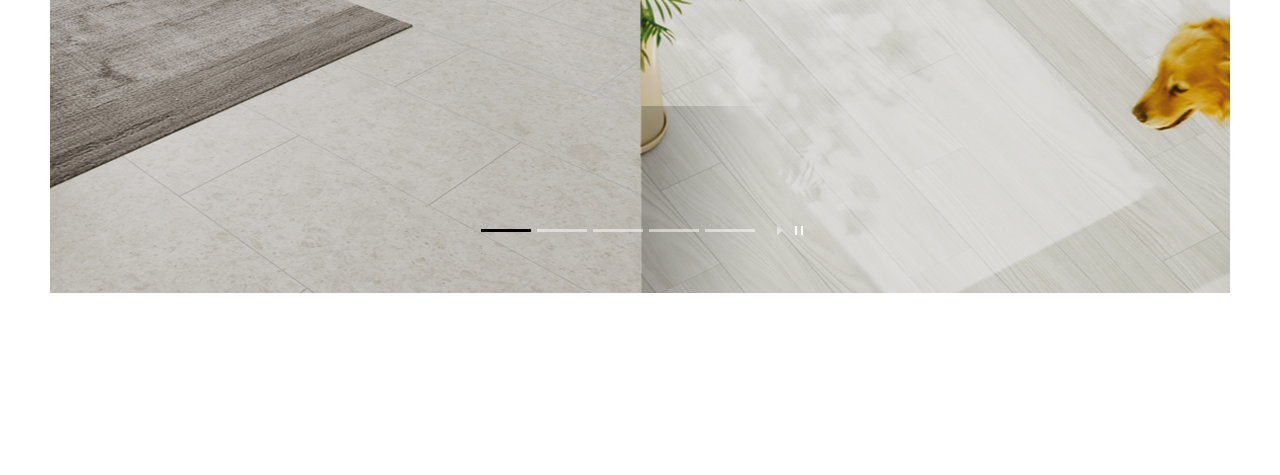
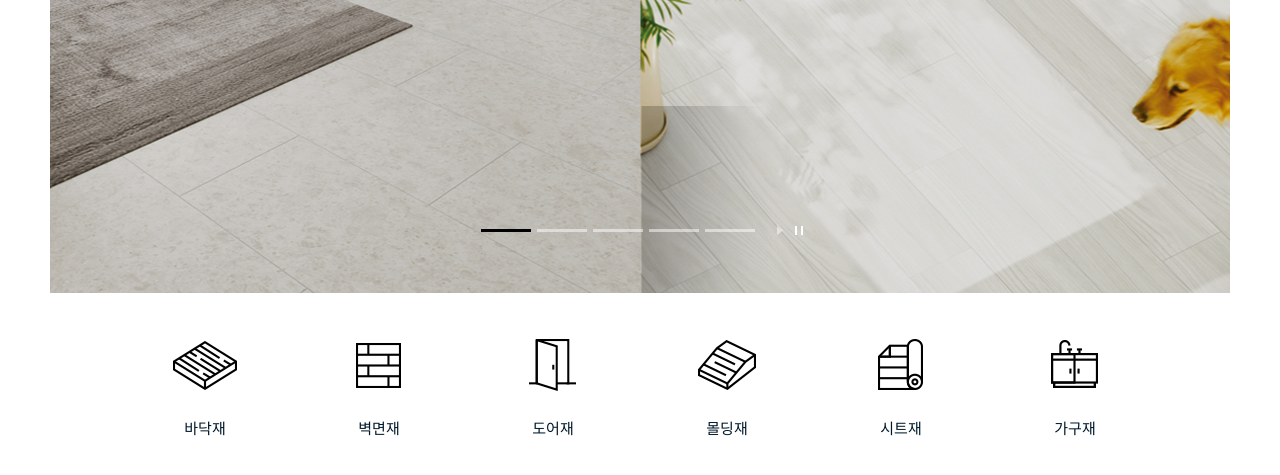
Before and after one commit to YangSeung-min/siteCloneHansol, a plain HTML site: page index.html in a window 1280 px wide. Shown: the part 429-904 px from the top of the page. Before the commit the page ends 800 px from the top, so only its background shows below. Drawn offline with Linux system fonts and the light colour scheme.

Commit message:
제품정보 영역

```diff
--- a/css/index.css
+++ b/css/index.css
@@ -129,6 +129,7 @@ header .spot li:last-child a {
   width: 100%;
   left: 0;
   bottom: 55px;
+  /* 내부 요소들을 inline-blick으로 만들고 text-align:center 하여 가운데정렬 */
   text-align: center;
 }
 
@@ -220,3 +221,71 @@ header .spot li:last-child a {
   left: 50%;
   top: 175px;
 }
+
+.product a {
+  display: block;
+  color: #001829;
+  font-size: 15px;
+}
+
+.product a:hover {
+  color: #2d5b79;
+  font-weight: bold;
+}
+
+.product a:before {
+  content: "";
+  display: block;
+  width: 64px;
+  height: 52px;
+  background: url(../images/sp_com.png) no-repeat;
+  margin: 0 0 26px;
+}
+
+.product ul {
+  padding: 46px 0 41px;
+  /* 가운데 정렬을 위해  text-align:center를 하고 하위 요소를 inline-block */
+  text-align: center;
+  font-size: 0;
+}
+.product li {
+  display: inline-block;
+  text-align: center;
+  padding: 0 55px;
+}
+.product li:nth-child(1) a:before {
+  background-position: -3px -118px;
+}
+.product li:nth-child(2) a:before {
+  background-position: -75px -118px;
+}
+.product li:nth-child(3) a:before {
+  background-position: -148px -118px;
+}
+.product li:nth-child(4) a:before {
+  background-position: -219px -118px;
+}
+.product li:nth-child(5) a:before {
+  background-position: -292px -118px;
+}
+.product li:nth-child(6) a:before {
+  background-position: -364px -118px;
+}
+.product li:nth-child(1) a:hover:before {
+  background-position: -3px -184px;
+}
+.product li:nth-child(2) a:hover:before {
+  background-position: -75px -184px;
+}
+.product li:nth-child(3) a:hover:before {
+  background-position: -148px -184px;
+}
+.product li:nth-child(4) a:hover:before {
+  background-position: -219px -184px;
+}
+.product li:nth-child(5) a:hover:before {
+  background-position: -292px -184px;
+}
+.product li:nth-child(6) a:hover:before {
+  background-position: -364px -184px;
+}
--- a/index.html
+++ b/index.html
@@ -69,5 +69,16 @@
         </div>
       </div>
     </section>
+    <section class="product">
+      <h2 class="hide">제품정보</h2>
+      <ul>
+        <li><a href="#a">바닥재</a></li>
+        <li><a href="#a">벽면재</a></li>
+        <li><a href="#a">도어재</a></li>
+        <li><a href="#a">몰딩재</a></li>
+        <li><a href="#a">시트재</a></li>
+        <li><a href="#a">가구재</a></li>
+      </ul>
+    </section>
   </body>
 </html>
```
